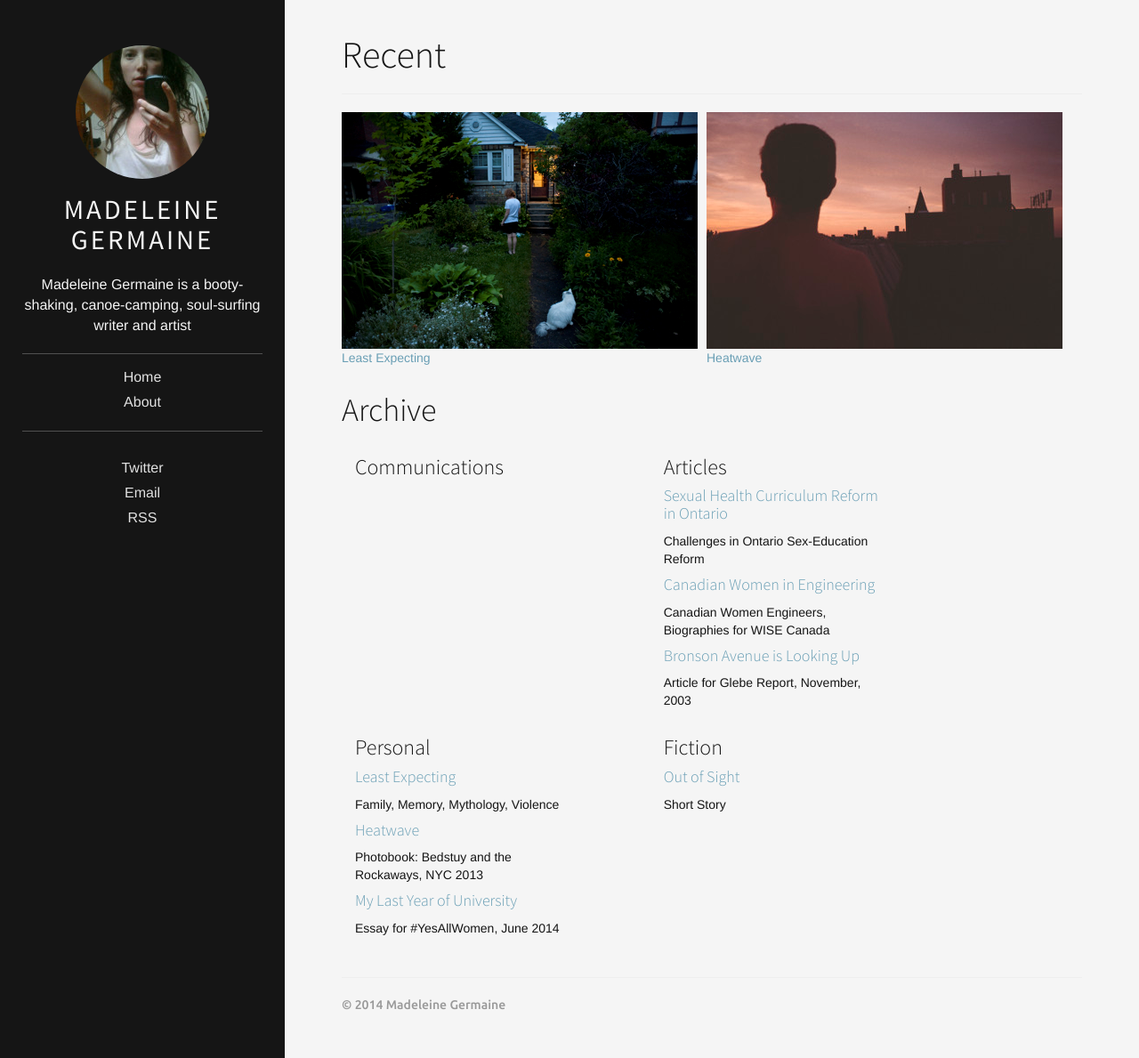
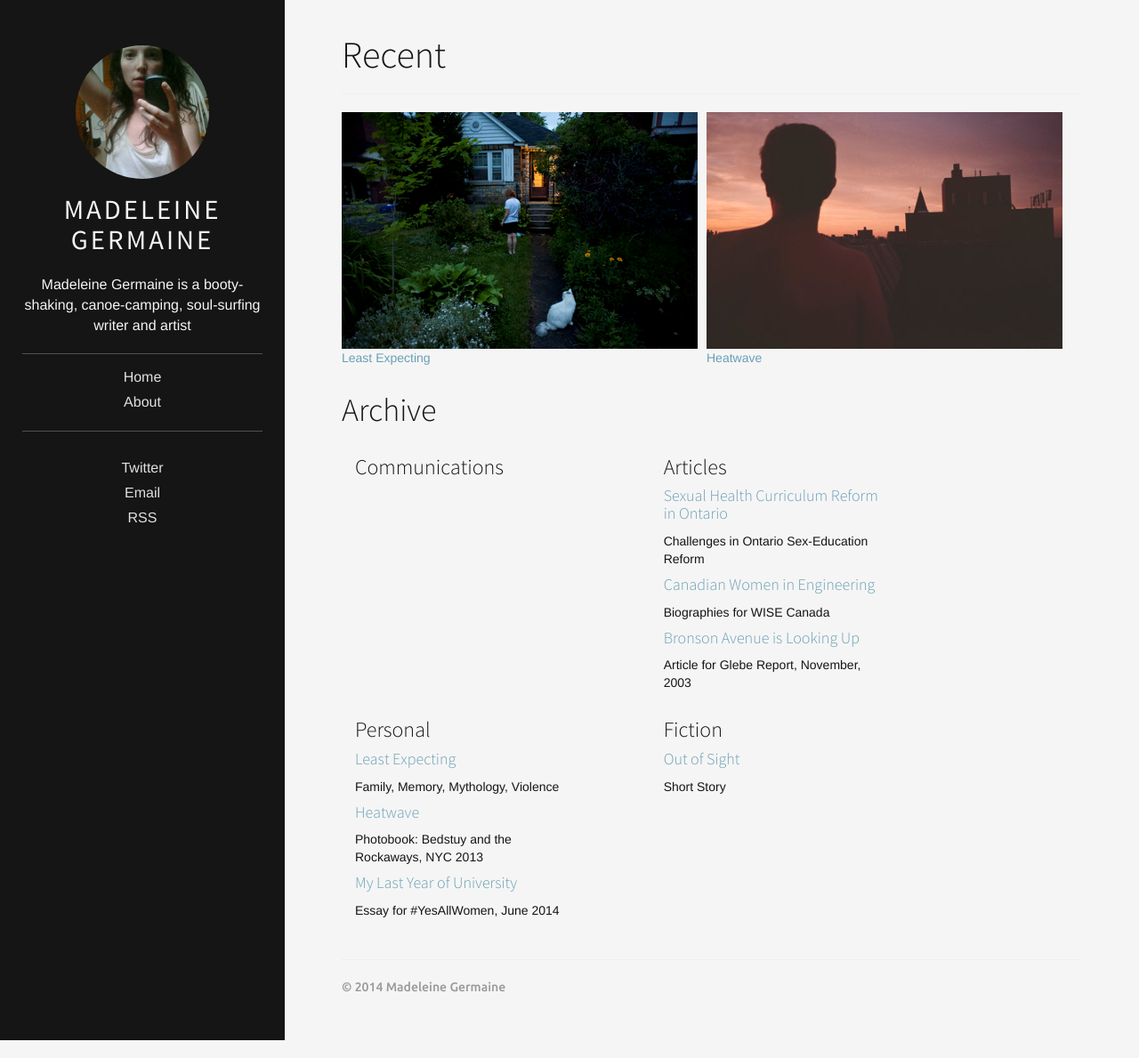
Before and after one commit to madeleinegermaine/madeleinegermaine, a Jekyll site: the page built from index.html, in a window 1280 px wide and 1189 px high. Shown: the whole window at 89% size. Built offline with Jekyll 4.4.1, drawn with Linux system fonts in a browser that asks for light colours; the list of posts is cut into pages by our own code.

Commit message:
Updated index.html

```diff
--- a/index.html
+++ b/index.html
@@ -46,7 +46,7 @@ published: true
       </li>
       <li>
         <h4><a href="https://madeleinegermaine.github.io/article/commission/2008/04/14/wise-engineer-biographies.html">Canadian Women in Engineering</a></h4>
-        <p>Canadian Women Engineers, Biographies for WISE Canada</p>
+        <p>Biographies for WISE Canada</p>
       </li>
       <li>
         <h4><a href="https://madeleinegermaine.github.io/article/commission/2003/11/07/bronson-avenue-is-looking-up.html">Bronson Avenue is Looking Up</a></h4>
```
